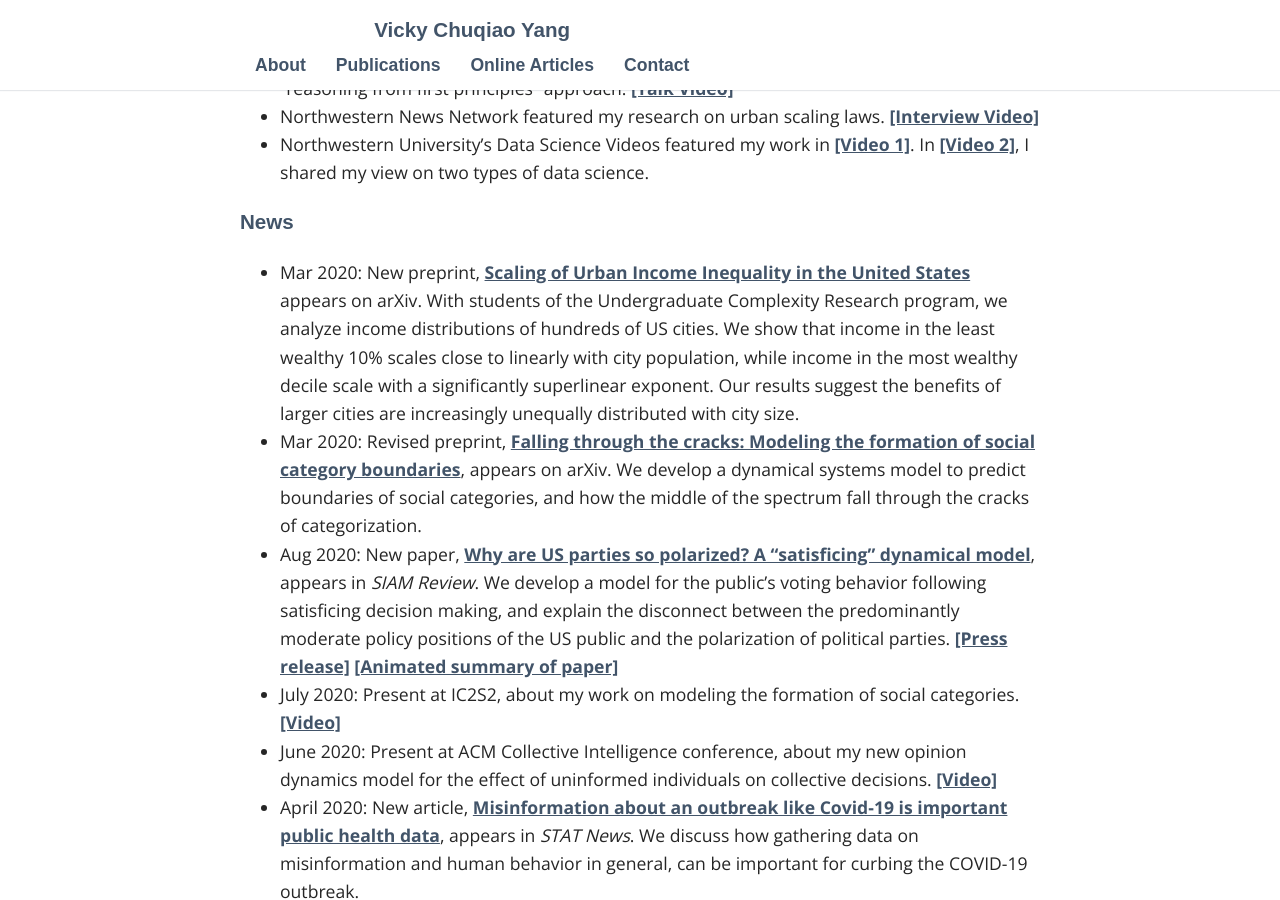
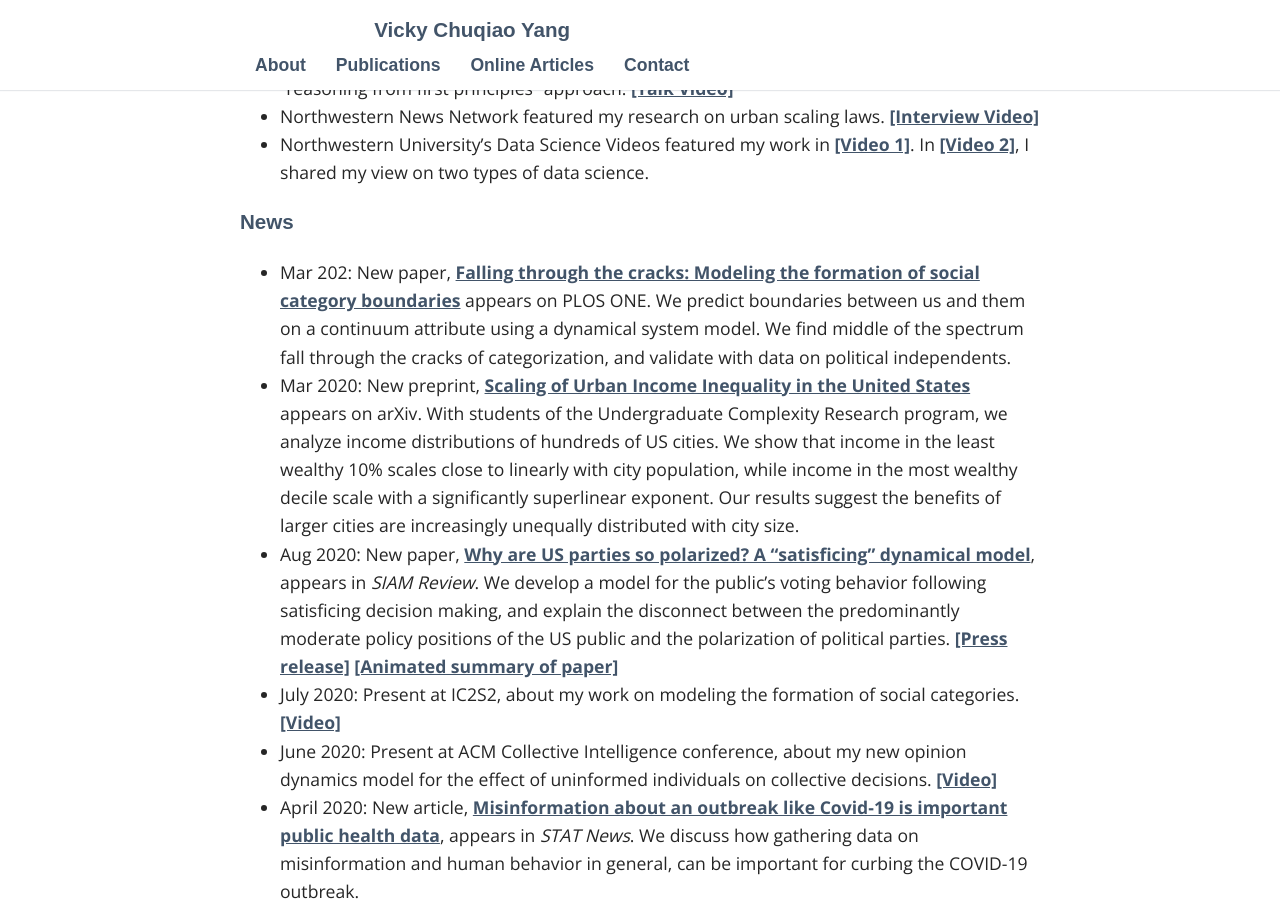
Before and after one commit to vc-yang/vc-yang.github.io, a Jekyll site: the page built from index.md, in a window 1280 px wide and 900 px high, scrolled down 729 px. Built offline with Jekyll 4.4.1, drawn with Linux system fonts in a browser that asks for light colours; some web fonts are replaced.

Commit message:
falling through the cracks paper

```diff
--- a/index.md
+++ b/index.md
@@ -22,9 +22,8 @@ If you are looking for my interactive visualization of US Congress ideology, it'
 
 
 ### News
+* Mar 202: New paper, [Falling through the cracks: Modeling the formation of social category boundaries](https://journals.plos.org/plosone/article?id=10.1371/journal.pone.0247562) appears on PLOS ONE. We predict boundaries between us and them on a continuum attribute using a dynamical system model. We find middle of the spectrum fall through the cracks of categorization, and validate with data on political independents.
 * Mar 2020: New preprint, [Scaling of Urban Income Inequality in the United States](https://arxiv.org/abs/2102.13150) appears on arXiv. With students of the Undergraduate Complexity Research program, we analyze income distributions of hundreds of US cities. We show that income in the least wealthy 10% scales close to linearly with city population, while income in the most wealthy decile scale with a significantly superlinear exponent. Our results suggest the benefits of larger cities are increasingly unequally distributed with city size.
-* Mar 2020: Revised preprint, [Falling through the cracks: Modeling the formation of social category
- boundaries](http://arxiv.org/abs/1911.10419), appears on arXiv. We develop a dynamical systems model to predict boundaries of social categories, and how the middle of the spectrum fall through the cracks of categorization.
  * Aug 2020: New paper, [Why are US parties so polarized? A "satisficing" dynamical model](https://epubs.siam.org/doi/ref/10.1137/19M1254246), appears in *SIAM Review*. We develop a model for the public's voting behavior following satisficing decision making, and explain the disconnect between the predominantly moderate policy positions of the US public and the polarization of political parties. [[Press release]](https://santafe.edu/news-center/news/new-model-shows-how-voting-behavior-can-drive-political-parties-apart) [[Animated summary of paper]](https://youtu.be/0a-jALVP1bs)
 * July 2020: Present at IC2S2, about my work on modeling the formation of social categories.  [[Video]](https://youtu.be/j5qGxYQu-dQ)
 * June 2020: Present at ACM Collective Intelligence conference, about my new opinion dynamics model for the effect of uninformed individuals on collective decisions. [[Video]](https://www.youtube.com/watch?v=94zotD8b7eU&feature=youtu.be)
```
